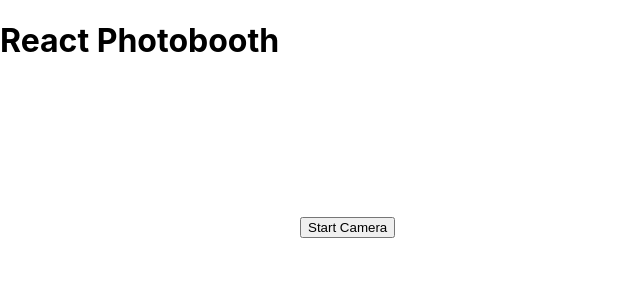
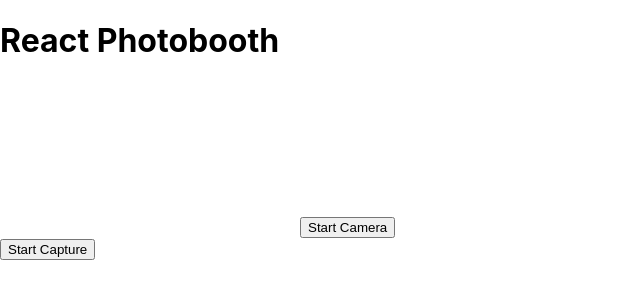
Before and after one commit to wuynhy/photobooth, a React (Create React App) app in the folder photobooth/: page / in a window 1280 px wide. Shown: the top 300 px of the page, without its empty margins (0-640 px from the left). Built offline with nearby package versions, Linux system fonts and the light colour scheme.

Commit message:
capture 4 photos and display

```diff
--- a/photobooth/src/App.js
+++ b/photobooth/src/App.js
@@ -1,14 +1,21 @@
-import React, { use } from "react";
-import { useRef, useState, useEffect } from "react";
+import React, { useRef, useState, useEffect } from "react";
 
 const max_photos = 4;
-const slot_aspect_ratio = 16 / 9;
 const sleep = (ms) => new Promise((resolve) => setTimeout(resolve, ms));
 
 function App() {
   const videoRef = useRef(null);
   const captureCanvasRef = useRef(null);
   const [streaming, setStreaming] = useState(false);
+  const [photos, setPhotos] = useState([]);
+  const [countdown, setCountdown] = useState(null);
+  const [sessionRunning, setSessionRunning] = useState(false);
+  const frames = ["/frame1.png", "frame2.png", "/frame3.png"];
+  const [frame, setFrame] = useState(0);
+
+  const changeFrame = () => {
+    setFrame((prev) => (prev + 1) % frames.length);
+  };
 
   const startCamera = async () => {
     try {
@@ -44,8 +51,41 @@ function App() {
     };
   }, []);
 
+  const startCaptureSequence = async () => {
+    if (sessionRunning) return;
+    if (!streaming) await startCamera();
+    await sleep(500);
+    setSessionRunning(true);
+    setPhotos([]);
+
+    for (let i = 0; i < max_photos; i++) {
+      for (let j = 3; j > 0; j--) {
+        setCountdown(j);
+        await sleep(1000);
+      }
+      setCountdown(null);
+      capturePhoto();
+      await sleep(500);
+    }
+    setSessionRunning(false);
+  };
+
+  const capturePhoto = () => {
+    const video = videoRef.current;
+    const canvas = captureCanvasRef.current;
+    const width = video.videoWidth;
+    const height = video.videoHeight;
+
+    canvas.width = width;
+    canvas.height = height;
+    const ctx = canvas.getContext("2d");
+    ctx.drawImage(video, 0, 0, width, height);
+    const dataUrl = canvas.toDataURL("image/png");
+    setPhotos((prevPhotos) => [...prevPhotos, dataUrl]);
+  };
+
   return (
-    <div classname={"app-container"}>
+    <div className={"app-container"}>
       <h1>React Photobooth</h1>
       <div className="camera-container">
         <video ref={videoRef} className="camera-video" />
@@ -54,11 +94,18 @@ function App() {
             Start Camera
           </button>
         )}
-        {streaming && (
-          <button onClick={stopCamera} className="stop-camera-button">
-            Stop Camera
-          </button>
-        )}
+          {countdown && (<div className="countdown-overlay">{countdown}</div>)}
+      </div>
+      <button disabled={sessionRunning} onClick={startCaptureSequence} className="capture-button">
+        {sessionRunning ? "Capturing..." : "Start Capture"}
+      </button>
+      <canvas ref={captureCanvasRef} style={{ display: "none" }} />
+      <div className="photos-container">
+        {photos.map((photo, index) => (
+          <div key={index} className="photo-wrapper">
+            <img src={photo} className="captured-photo" alt={`Captured ${index + 1}`} />
+          </div>
+        ))}
       </div>
     </div>
   );
```
